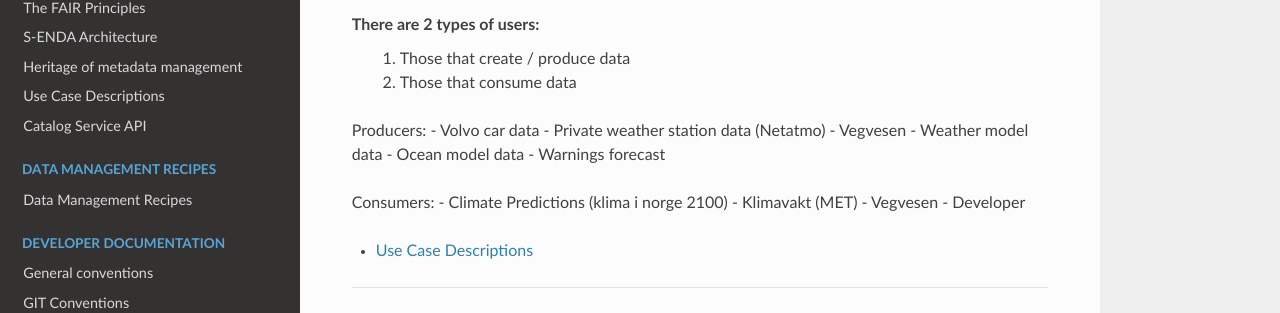
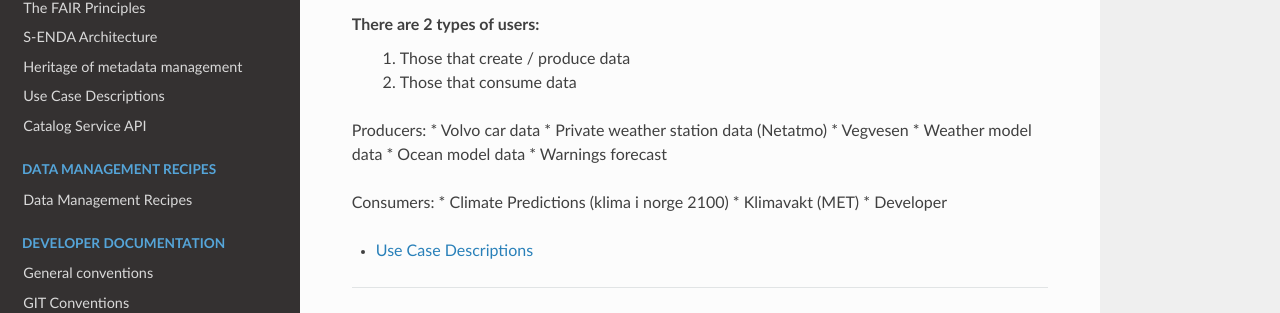
Before and after one commit to metno/S-ENDA-documentation, a Sphinx documentation site: the page built from source/users.rst, in a window 1280 px wide. Shown: the part 144-457 px from the top of the page. Built offline with Sphinx 7.4.7 and the Read the Docs theme 2.0.0, drawn with Linux system fonts in a browser that asks for light colours.

Commit message:
Update users.rst

```diff
--- a/source/users.rst
+++ b/source/users.rst
@@ -7,19 +7,18 @@
  2. Those that consume data
 
 Producers:
-- Volvo car data
-- Private weather station data (Netatmo)
-- Vegvesen
-- Weather model data
-- Ocean model data
-- Warnings forecast
+* Volvo car data
+* Private weather station data (Netatmo)
+* Vegvesen
+* Weather model data
+* Ocean model data
+* Warnings forecast
 
 
 Consumers:
-- Climate Predictions (klima i norge 2100)
-- Klimavakt (MET)
-- Vegvesen
-- Developer
+* Climate Predictions (klima i norge 2100)
+* Klimavakt (MET)
+* Developer
 
 
 .. toctree::
```
